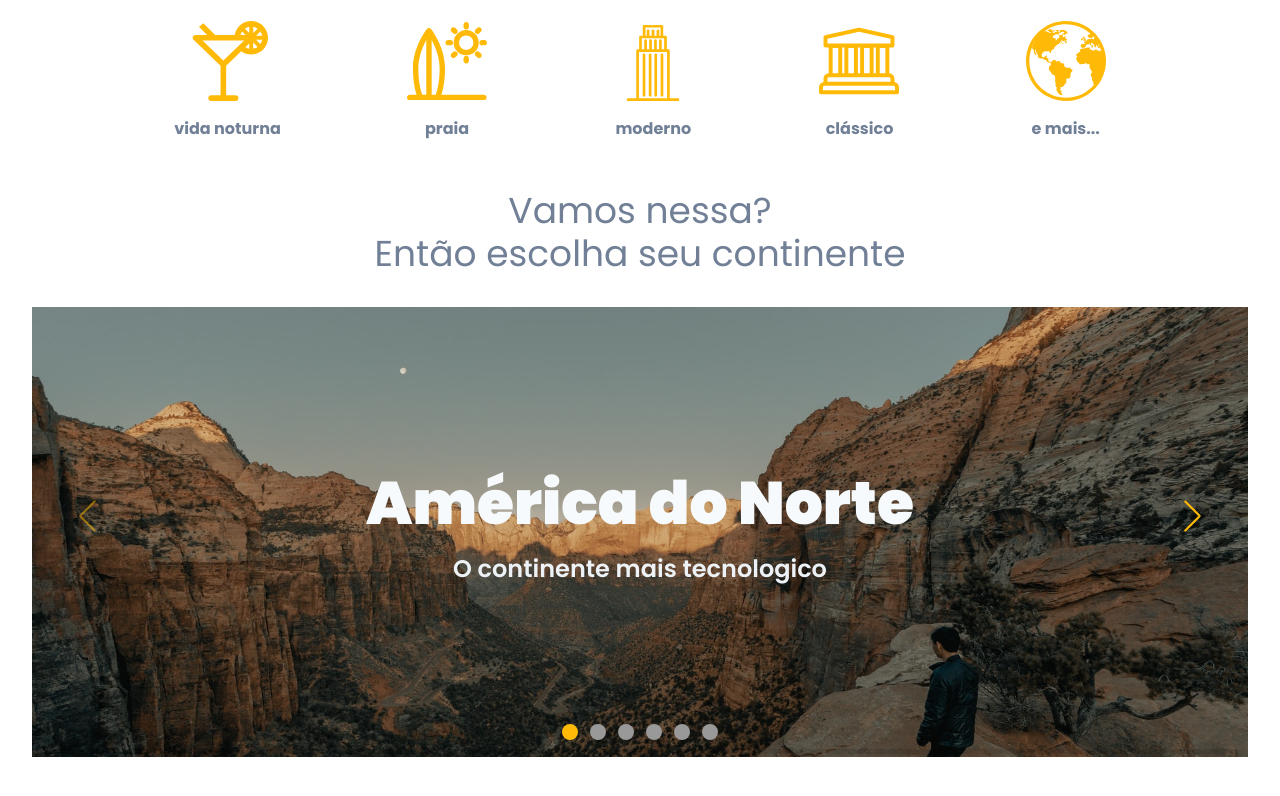
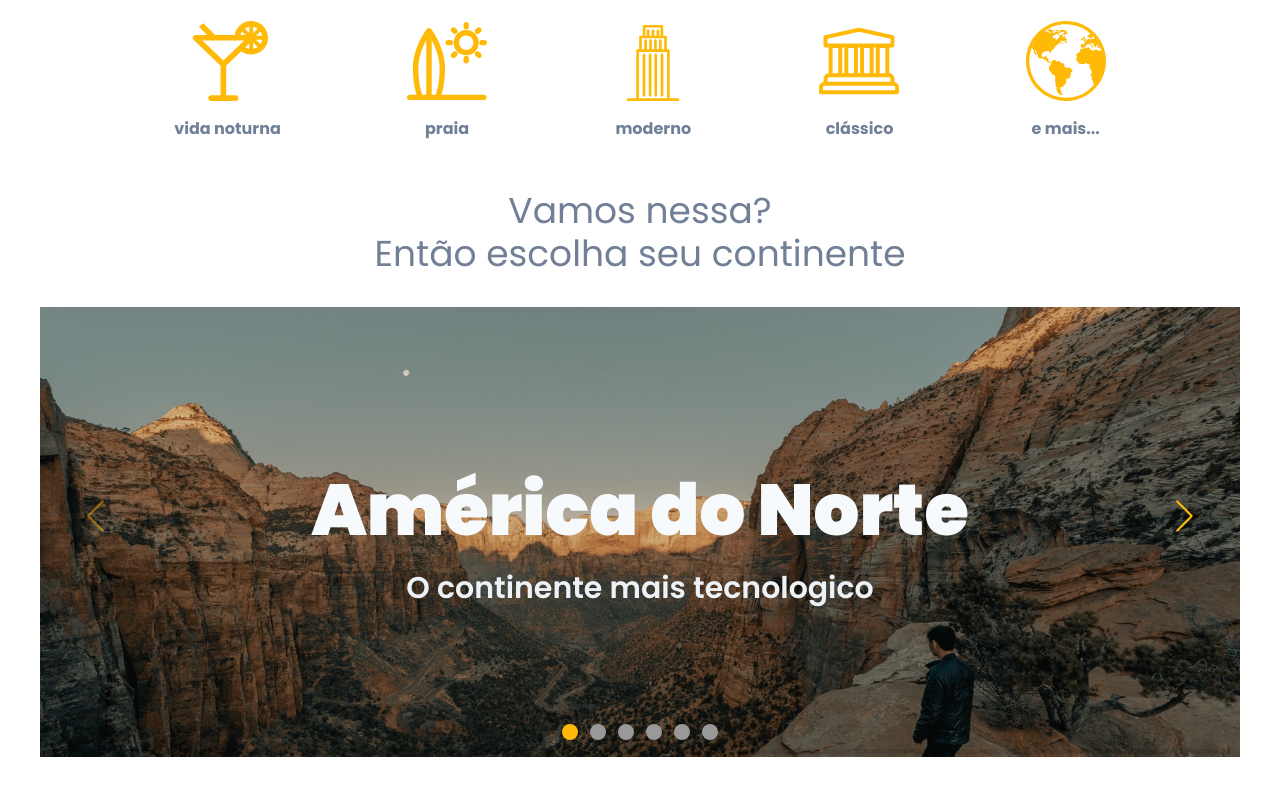
Before and after one commit to 0xb0b1/worldtrip, a Next.js app: page / in a window 1280 px wide. Shown: the part 440-1236 px from the top of the page. Built offline with nearby package versions, Linux system fonts and the light colour scheme.

Commit message:
swiper components

```diff
--- a/src/components/SwiperContainer.tsx
+++ b/src/components/SwiperContainer.tsx
@@ -41,7 +41,7 @@ const SwiperContainer = () => {
   ];
 
   return (
-    <Box m="8">
+    <Box m="10">
       <Heading as="h2" color="gray.500" fontWeight="500" textAlign="center">
         Vamos nessa? <Divider as="br" /> Então escolha seu continente
       </Heading>
--- a/src/components/SwiperContent.tsx
+++ b/src/components/SwiperContent.tsx
@@ -1,7 +1,7 @@
 import { Box, Stack, Heading, Link } from "@chakra-ui/react";
 
 interface SwiperContentProps {
-  name: string;
+  name?: string;
   description: string;
   image: string;
 }
@@ -11,6 +11,7 @@ const SwiperContent = ({ name, description, image }: SwiperContentProps) => {
     // <Link as="a" href="#">
     <Box
       align="center"
+      justify="center"
       bgImage={`url("${image}")`}
       bgPosition="center"
       bgRepeat="no-repeat"
@@ -21,7 +22,7 @@ const SwiperContent = ({ name, description, image }: SwiperContentProps) => {
       <Stack align="center" p="40" spacing={4}>
         <Heading
           as="h2"
-          fontSize="6xl"
+          fontSize={["3xl", "5xl", "7xl"]}
           fontWeight="900"
           color="gray.50"
           boxShadow="1px rgba(0, 0, 0, 0.3)"
@@ -30,7 +31,7 @@ const SwiperContent = ({ name, description, image }: SwiperContentProps) => {
         </Heading>
         <Heading
           as="p"
-          fontSize="2xl"
+          fontSize={["1xl", "2xl", "3xl"]}
           fontWeight="600"
           color="gray.100"
           boxShadow="1px rgba(0, 0, 0, 0.3)"
```
